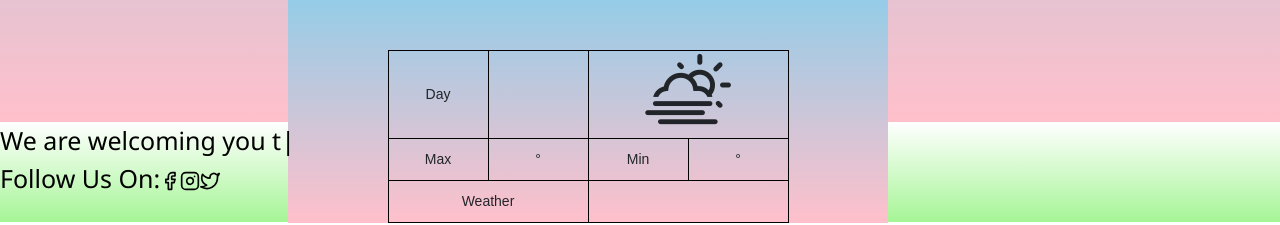
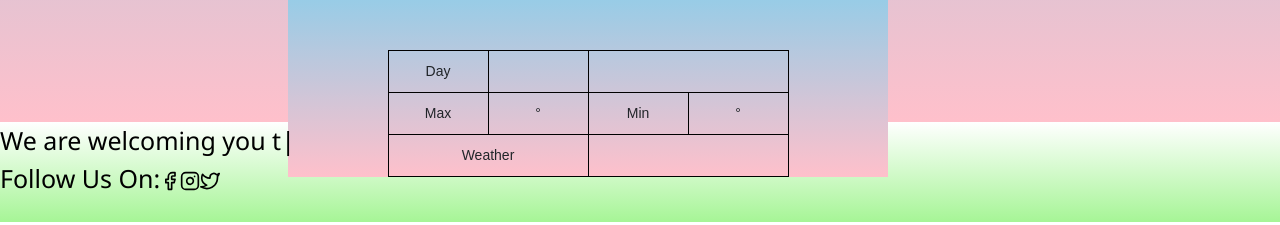
Before and after one commit to Alexisraj/pure-redux-demo, a React (Create React App) app: page / in a window 1280 px wide. Shown: the part 578-803 px from the top of the page. Built offline with nearby package versions, Linux system fonts and the light colour scheme; some icons are missing.

Commit message:
weather icon changes

```diff
--- a/src/components/section/DetailedSection.js
+++ b/src/components/section/DetailedSection.js
@@ -1,11 +1,12 @@
 /* eslint-disable jsx-a11y/anchor-is-valid */
-import React from "react";
-import PropTypes from "prop-types";
+import React, { useContext } from "react";
+import WeatherContext from "../Context/WeatherContext";
 
-const DetailedSection = (props) => {
+const DetailedSection = () => {
+  const props = useContext(WeatherContext);
   return (
     <div>
-      <a className="close" href="#" onClick={() => props.closePopup()}>
+      <a className="close" href="#" onClick={() => props.clearSelectedData()}>
         <img src="./images/close.png" alt="close" />
       </a>
       <div>
@@ -19,7 +20,7 @@ const DetailedSection = (props) => {
                   <span>{props.selectedDay}</span>
                 </th>
                 <th className="tg-0lax" colSpan="2">
-                  <i className={`wi ${props.weatherIcon} display-4`} />
+                  <i className={`wi ${props.selectedWeatherIcon} display-4`} />
                 </th>
               </tr>
             </thead>
@@ -59,13 +60,3 @@ const DetailedSection = (props) => {
 };
 
 export default DetailedSection;
-DetailedSection.prototypes = {
-  selectedDayMax: PropTypes.any,
-  selectedDayMin: PropTypes.any,
-  selectedDay: PropTypes.any,
-  thunderstorm: PropTypes.any,
-  canBeRain: PropTypes.any,
-  cloudDenses: PropTypes.any,
-  closePopup: PropTypes.any,
-  weatherIcon: PropTypes.any,
-};
--- a/src/components/section/weekdays.js
+++ b/src/components/section/weekdays.js
@@ -22,6 +22,7 @@ function WeekDays() {
       selectedDayMax: data.tempMax,
       selectedDayRangeId: data.rangeId,
       selectedWeatherType: data.desc,
+      selectedWeatherIcon: get_WeatherIcon(weatherIcon, data.rangeId),
     };
     props.UpdateSelectedData(newData);
   };
@@ -88,15 +89,7 @@ function WeekDays() {
         onClickAway={() => props.clearSelectedData()}
       >
         <div className="detailsPop">
-          <DetailedSection
-            selectedDay={props.selectedDay}
-            selectedDayMax={props.selectedDayMax}
-            selectedDayMin={props.selectedDayMin}
-            closePopup={props.clearSelectedData}
-            weatherIcon={get_WeatherIcon(weatherIcon, props.selectedDayRangeId)}
-            selectedWeatherType={props.selectedWeatherType}
-            thunderstorm={true}
-          />
+          <DetailedSection />
         </div>
       </Modal>
     </>
--- a/src/container/index.js
+++ b/src/container/index.js
@@ -11,6 +11,7 @@ const mapStateToProps = (state) => {
     selectedDayMax: state.selectedDayMax,
     selectedDayRangeId: state.selectedDayRangeId,
     selectedWeatherType: state.selectedWeatherType,
+    selectedWeatherIcon: state.selectedWeatherIcon,
     userName: state.user,
   };
 };
--- a/src/container/reducers.js
+++ b/src/container/reducers.js
@@ -5,6 +5,7 @@ const initialState = {
   selectedDayMax: false,
   selectedDayRangeId: false,
   selectedWeatherType: false,
+  selectedWeatherIcon: false,
   showPopup: false,
   user: "Alex",
 };
@@ -24,6 +25,7 @@ const WeatherReducer = (state = initialState, action) => {
         selectedDayMax: action.selectedData.selectedDayMax,
         selectedDayRangeId: action.selectedData.selectedDayRangeId,
         selectedWeatherType: action.selectedData.selectedWeatherType,
+        selectedWeatherIcon: action.selectedData.selectedWeatherIcon,
         showPopup: !!action.selectedData,
       };
     case "CLEAR_SELECTED_DATA":
```
